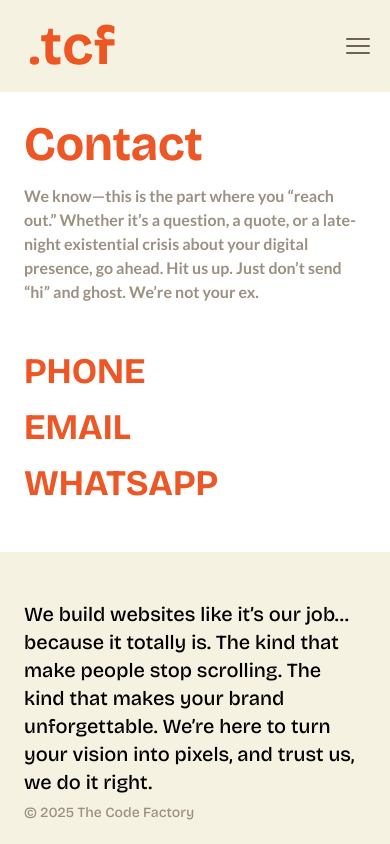
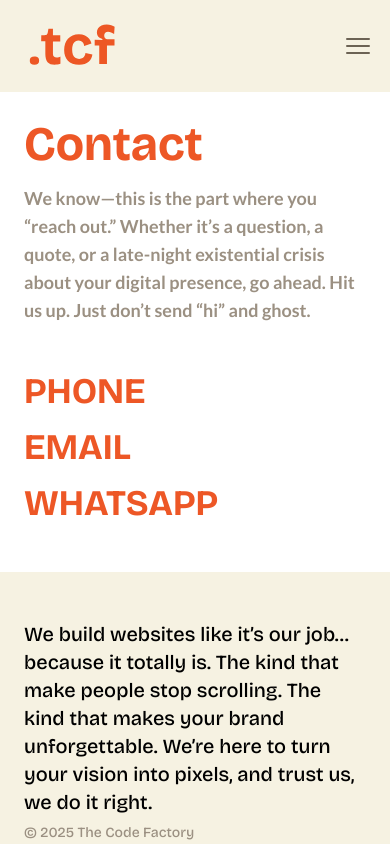
Before and after one commit to cheddaraug/tcf, a React (Vite) app: page /contact in a window 390 px wide. Shown: the top 844 px of the page. Built offline with nearby package versions, Linux system fonts and the light colour scheme.

Commit message:
hotfix/Add phone number on the contact page

```diff
--- a/src/components/Footer.jsx
+++ b/src/components/Footer.jsx
@@ -36,10 +36,10 @@ const Footer = () => {
             src={fullLogo}
             alt=""
             className="mt-24 lg:mt-40"
-            title="Photo by Murad Swaleh on Unsplash"
           />
         </div>
-        <img src={footerImage} alt="" width={"100%"} />
+        <img src={footerImage} alt="" width={"100%"}
+            title="Photo by Murad Swaleh on Unsplash"/>
       </div>
     </>
   );
--- a/src/pages/Contact.jsx
+++ b/src/pages/Contact.jsx
@@ -2,7 +2,7 @@ import {motion } from "motion/react"
 import { useEffect, useState } from "react";
 
 const links = [
-  {title: 'Phone', path: '' },
+  {title: 'Phone', path: 'tel:254778478242' },
   {title: 'Email', path: 'mailto:info@thecodefactory.tech' },
   {title: 'Whatsapp', path: '' },
 ]
@@ -16,17 +16,17 @@ const Contact = () => {
 
   return (
     <>
-      <div className="px-6 mt-8 lg:px-12">
-       <div className="flex flex-col gap-4 lg:w-[50%]">
+      <div className="px-6 pt-8 lg:px-12 ">
+       <div className="flex flex-col gap-4 lg:w-[50%] ">
        <p className="font-primary font-bold text-primary text-5xl upper lg:text-7xl">Contact</p>
-       <p className="font-semibold text-gray text-base lg:text-lg">We know—this is the part where you “reach out.” Whether it’s a question, a quote, or a late-night existential crisis about your digital presence, go ahead. Hit us up. Just don’t send “hi” and ghost. We’re not your ex.</p>
+       <p className="font-semibold text-gray text-lg lg:text-xl">We know—this is the part where you “reach out.” Whether it’s a question, a quote, or a late-night existential crisis about your digital presence, go ahead. Hit us up. Just don’t send “hi” and ghost.</p>
        </div>
        {/* <div className="font-primary flex flex-col gap-4 my-12">
         <a href="" className="text-4xl uppercase font-bold text-primary ">Phone</a>
         <a href="" className="text-4xl uppercase font-bold text-primary ">Email</a>
         <a href="" className="text-4xl uppercase font-bold text-primary ">Whatsapp</a>
        </div> */}
-       <div className="font-primary flex flex-col gap-4 my-12 perspective-[1000px]">
+       <div className="font-primary flex flex-col gap-4 py-12 perspective-[1000px] ">
       {links.map((link, index) => (
         <motion.a
           key={index}
```
